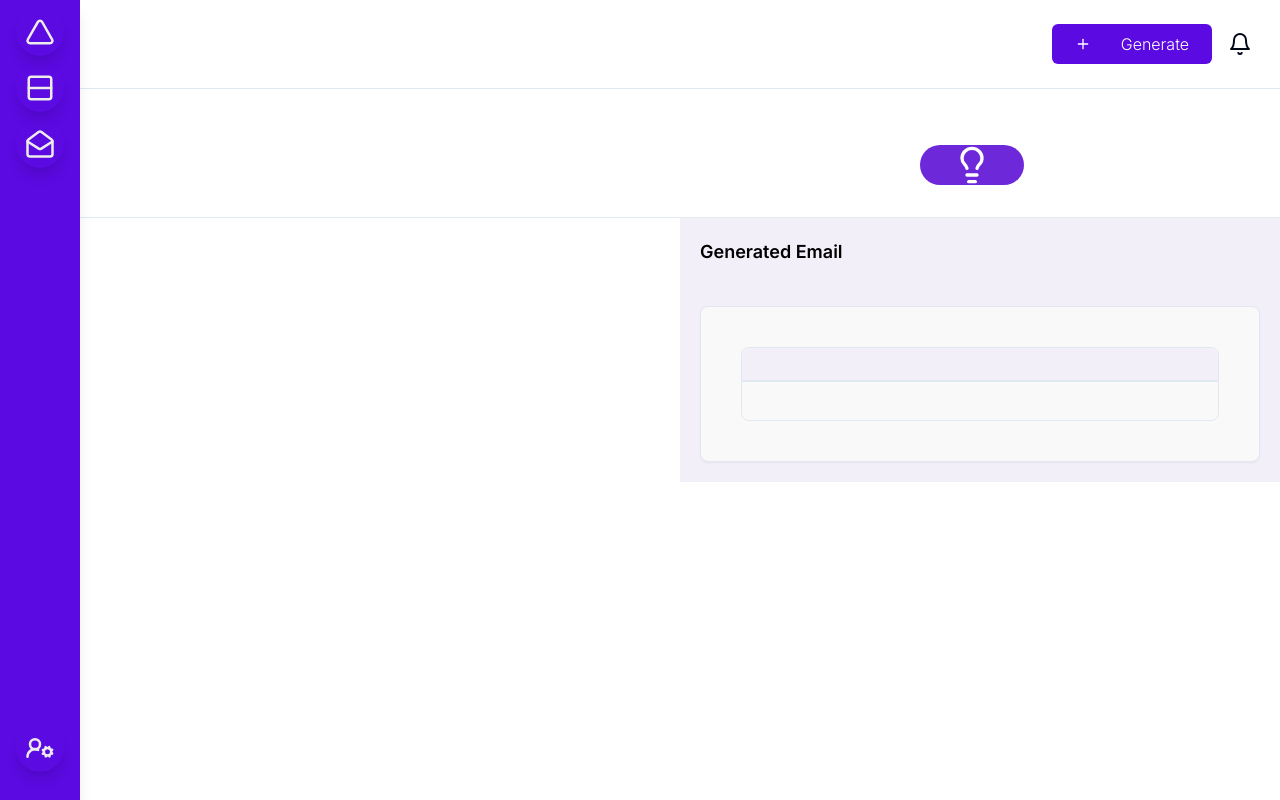
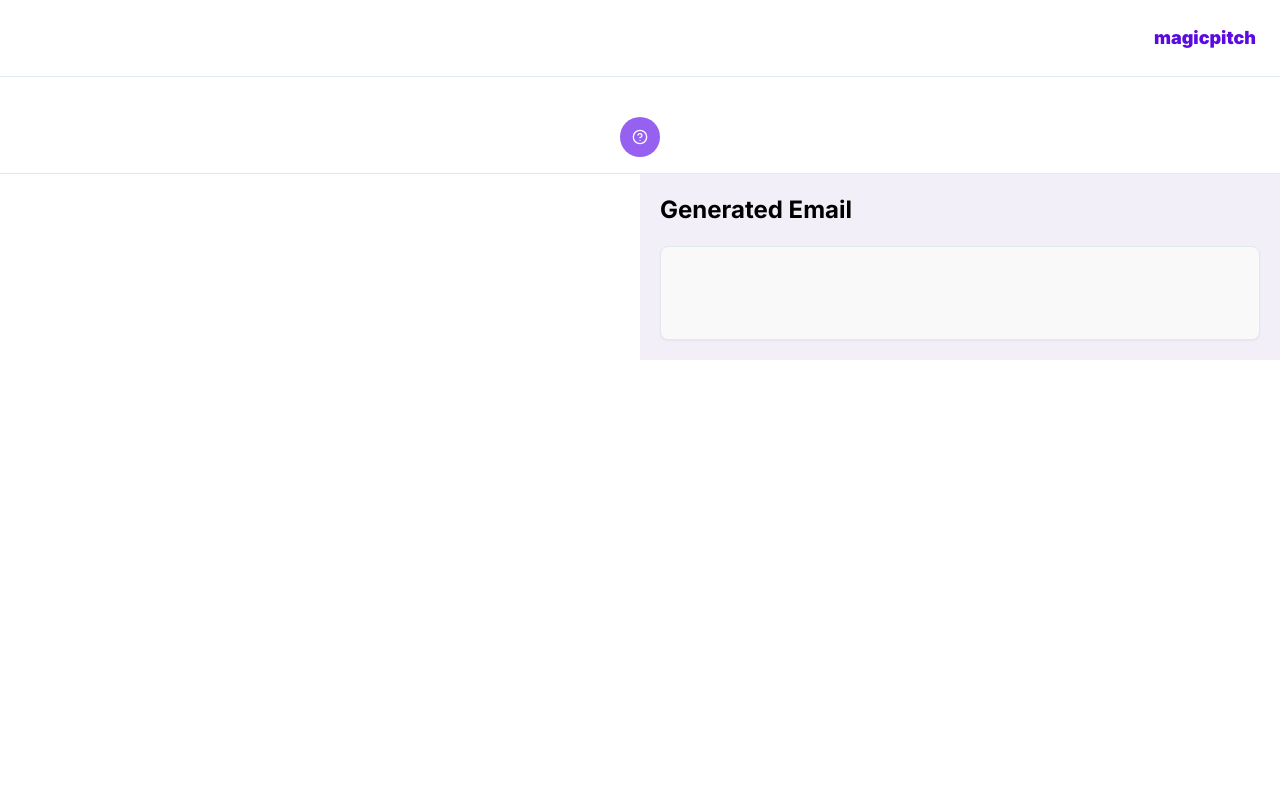
Before and after one commit to Infignity/frontend_campaingn_demo, a Next.js app: page /stratergy in a window 1280 px wide. Built offline with nearby package versions, Linux system fonts and the light colour scheme.

Commit message:
update design

```diff
--- a/app/layout.tsx
+++ b/app/layout.tsx
@@ -35,12 +35,12 @@ export default function RootLayout({
           pauseOnHover
         />
         <div className="flex h-screen overflow-hidden bg-[#FFF]">
-          <SideBar />
+          {/* <SideBar /> */}
           <div className="flex-grow flex flex-col overflow-hidden">
             <Header />
             <Separator />
 
-            <div className="flex-grow overflow-auto ml-20">
+            <div className="flex-grow overflow-auto">
               {children}
             </div>
           </div>
--- a/components/AnalysisCard.tsx
+++ b/components/AnalysisCard.tsx
@@ -1,7 +1,7 @@
 import React from 'react';
 import { Card, CardContent } from './ui/card';
 import { Dot, MousePointerSquareDashed } from 'lucide-react';
-import { PacmanLoader } from 'react-spinners';
+import { ScaleLoader } from 'react-spinners';
 
 
 type Props = {
@@ -26,13 +26,12 @@ const AnalysisCard = ({ headingText, text, loading }: Props) => {
           <CardContent>
             {loading ? (
               <div className="flex justify-between gap-10 align-center items-center">
-                <PacmanLoader
+                <ScaleLoader
                   color="#404c4a"
                   loading
-                  size={50}
                   className=""
                 />
-                <p className="text-gray-600">Loading...</p>
+                {/* <p className="text-gray-600">Loading...</p> */}
               </div>
             ) : (
               <ul className="list-none">
--- a/components/Filter.tsx
+++ b/components/Filter.tsx
@@ -1,6 +1,6 @@
 import React from 'react'
 import { ReasonDialog } from './ReasonDialog'
-import { Bell, Delete } from 'lucide-react'
+import { Bell, X, FilterX } from 'lucide-react'
 import { useSnapshot } from 'valtio'
 import { analysisStore } from '@/lib/state'
 
@@ -12,24 +12,22 @@ const Filter = (props: Props) => {
 
 
     return (
-        <div className="flex justify-center p-4">
-            <div className="w-1/2 ">
 
-                <ul className="flex flex-wrap justify-center list-none">
+            <div className="flex justify-center">
+                <ul className="flex flex-wrap justify-center list-none text-sm">
                 {snapshot.filters.keyword?.map((item: string, index: any) => (
-                    <li key={index} className="w-fit h-10 p-2 m-3 flex items-center border rounded-lg bg-[#F9F9F9] hover:bg-[#F2EFF8]">
-                        <Bell className='w-6 h-6 mr-2' />
+                    <li key={index} className="w-fit h-10 p-2 m-1 flex items-center border rounded-lg bg-[#FEEBC8] hover:bg-yellow-300/30 font-bold text-[#7b341e] hover:cursor-pointer">
+                        <FilterX className='w-4 h-4 mr-2 text-[#7b341e]' />
                         <p className="flex-1">{item}</p>
-                        <Delete className='w-6 h-6 ml-2' />
+                        <X className='w-4 h-4 ml-2' />
                     </li>
                 ))}
                 </ul>
+                <div className="mx-10 flex justify-center">
+                    <ReasonDialog reasons={snapshot.filters.reason} />
+                </div>
+            </div>
 
-            </div>
-            <div className="w-1/2 flex justify-center">
-                <ReasonDialog reasons={snapshot.filters.reason} />
-            </div>
-        </div>
 
     )
 }
--- a/components/Header.tsx
+++ b/components/Header.tsx
@@ -9,11 +9,7 @@ const Header = (props: Props) => {
     return (
         <div>
             <div className='flex items-center justify-end gap-4 m-6'>
-                <Button className="w-40 bg-[#5B0AE1] flex items-center justify-around font-light  rounded-md p-2 ml-2 hover:bg-violet-600"><Plus className="w-4 h-4 text-white" /><p className="font-inter text-base text-white font-light">Generate</p></Button>
-
-
-                <Bell className="w-6 h-6 mr-1" />
-
+                <p className="font-inter text-lg text-[#5B0AE1] font-black">magicpitch</p>
             </div>
         </div>
 
--- a/components/HomeView.tsx
+++ b/components/HomeView.tsx
@@ -12,7 +12,7 @@ import axios from 'axios';
 import { scrapeUrl } from '@/utils/netwrok';
 import { motion } from 'framer-motion';
 import { slideInVariant } from '@/utils/motion';
-import { ClipLoader } from 'react-spinners';
+import { HashLoader } from 'react-spinners';
 
 
 type Props = {}
@@ -64,7 +64,7 @@ const HomeView = (props: Props) => {
         <div className='flex w-full flex-col m-[15%] '>
           <div className="flex flex-col justify-center items-left text-left">
 
-            <h1 className="text-gray-900 font-semibold text-5xl font-inter">Let&apos;s Stay Connected</h1>
+            <h1 className="text-gray-900 font-semibold text-5xl font-inter">Company's Website</h1>
             <h3 className="text-gray-500 mt-4 mb-4 text-lg font-inter font-light">
               To help us better connect and understand your profile,<br />
               we kindly request that you provide your website URL and LinkedIn profile URL
@@ -76,7 +76,7 @@ const HomeView = (props: Props) => {
               className='w-full flex space-x-1'
             >
               <Input type="text"
-                placeholder="Paste your Website URL"
+                placeholder="https://magicpitch.ai"
                 name="website_url"
                 value={formData.website_url}
                 onChange={handleFormChange}
@@ -84,10 +84,10 @@ const HomeView = (props: Props) => {
               {
                 loading ? (
                   <div className="flex items-center justify-center">
-                    <ClipLoader size={35} color={"#5B0AE1"} loading={loading} />
+                    <HashLoader size={35} color={"#5B0AE1"} loading={loading} />
                   </div>
                 ) : (
-                  <Button type="submit" className="w-40 bg-[#5B0AE1] flex items-center justify-around font-light  rounded-md p-2 ml-5  hover:bg-violent-500"><Wand2 className="w-4 h-4 text-white" /><p className="font-inter text-base p-2 text-white font-light">Generate</p></Button>
+                  <Button type="submit" className="w-40 bg-[#5B0AE1] flex items-center justify-around font-light  rounded-md p-2 ml-5  hover:bg-violent-500"><Wand2 className="w-4 h-4 text-white" /><p className="font-inter text-base p-2 text-white font-light">Submit</p></Button>
                 )}
             </ form >
 
@@ -96,7 +96,7 @@ const HomeView = (props: Props) => {
 
         </div>
         <div className='flex flex-col justify-center items-center mr-[5%]'>
-          <Image src="https://illustrations.popsy.co/violet/keynote-presentation.svg" alt="Home Page Image" width={1000} height={1000} />
+          <Image src="https://illustrations.popsy.co/violet/keynote-presentation.svg" alt="Home Page Image" width={1500} height={1500} />
 
         </div>
       </div>
--- a/components/IconCard.tsx
+++ b/components/IconCard.tsx
@@ -1,6 +1,6 @@
 import React from 'react'
 import { Card } from './ui/card'
-import { AtSign, Briefcase, Globe2} from 'lucide-react'
+import { AtSign, Briefcase, Globe2, MapPin, Building} from 'lucide-react'
 import { Avatar, AvatarFallback, AvatarImage } from './ui/avatar';
 import { getInitials } from '@/lib/utils';
 
@@ -17,8 +17,8 @@ const IconCard = ({ name, active, location, job_title, job_title_role, job_compa
   const initials = getInitials(name)
   return (
     <>
-      <Card className={`w-full p-4 font-inter flex  flex-col sm:flex-row items-center hover:bg-[#F2EFF8] ${active ? "bg-[#F2EFF8]" : ""}`}>
-        <div className="ml-4 rounded-full bg-[#FAFAFA] p-3">
+      <Card className={`w-full p-4 font-inter flex border flex-col sm:flex-row items-center hover:bg-[#F2EFF8] shadow-lg ${active ? "bg-[#F2EFF8]" : ""}`}>
+        <div className="ml-4 rounded-full p-3">
           <Avatar className="">
             <AvatarImage src="" />
             <AvatarFallback className="font-mono font-bold space-x-2 tracking-wide">
@@ -26,36 +26,15 @@ const IconCard = ({ name, active, location, job_title, job_title_role, job_compa
             </AvatarFallback>
           </Avatar>
         </div>
-        <div className="w-full flex-grow gap-2 mt-2 sm:mt-0">
-          <div className="w-full flex justify-between items-center">
-            <h3 className="text-lg text-left capitalize font-semibold ml-4 mb-2 sm:mb-0">
-              {name}
-            </h3>
-            <p className="flex items-center gap-3 w-full p-3 sm:w-auto">
-              <span className="rounded-full p-2">
-                <Globe2 className=" text-left text-[#5B0AE1]" size={20} />
-              </span>
-              {location}
-            </p>
+        <div className="text-left ml-3">
+          <div className='mb-5'>
+            <h1 className='text-2xl capitalize'>{name}</h1>
+            <p className='capitalize'>{job_title}</p>
           </div>
-          <div className="flex flex-wrap">
-
-            <p className="flex items-center gap-3 w-full p-3 sm:w-auto">
-              <span className="rounded-full p-2">
-                <Briefcase className=" text-left text-[#5B0AE1]" size={20} />
-              </span>
-              {job_title_role}
-            </p>
-            <p className="flex items-center gap-3 w-full p-3 sm:w-auto">
-              <span className="rounded-full p-2"></span>
-              {job_title}
-            </p>
-            <p className="flex items-center gap-3 w-full p-3 sm:w-auto">
-              <span className="rounded-full p-2">
-                <AtSign className=" text-left text-[#5B0AE1]" size={20} />
-              </span>
-              {job_company_name}
-            </p>
+          <p></p>
+          <div className='flex flex-col capitalize text-gray-700'>
+            {job_company_name?<p><Building className='inline-block w-5 h-5 mb-1'/> {job_company_name}</p>:<></>}
+            {location?<p><MapPin className='inline-block w-5 h-5 mb-1'/> {location}</p>:<></>}
           </div>
         </div>
       </Card>
--- a/components/MessageCard.tsx
+++ b/components/MessageCard.tsx
@@ -2,7 +2,7 @@ import React from 'react'
 import { Card, CardContent, CardTitle } from './ui/card'
 import Markdown from 'react-markdown'
 import remarkGfm from 'remark-gfm'
-import { ClipLoader } from 'react-spinners'
+import { ClipLoader, HashLoader } from 'react-spinners'
 
 type Props = {
     generatedEmail: string;
@@ -14,26 +14,20 @@ type Props = {
 const MessageCard = ({ generatedEmail, prevEmail, nextEmail, loading }: Props) => {
     return (
         <div className="w-full h-full flex flex-col p-5 bg-[#F2EFF8]">
-            <h2 className="text-lg text-black font-semibold"> Generated Email</h2>
-            <div className="mt-10"></div>
-            <Card className="w-full p-10 border bg-[#F9F9F9] items-center">
-                <div className="relative border rounded-lg bg-[#F9F9F9]">
-                    <CardTitle className="absolute top-0 w-full bg-[#F2EFF8] rounded-t-lg border-b-2 h-50 ">
-                        <div className="h-8"></div>
-                    </CardTitle>
-
+            <h2 className="text-2xl text-black font-bold"> Generated Email</h2>
+            <div className="mt-5"></div>
+            <Card className="w-full p-6 border bg-[#F9F9F9] items-center text-lg">
                     <CardContent>
-                        <div className="mt-12">
+                        <div className="mt-5">
                             {loading ? (
                                 <div className="flex justify-center items-center">
-                                    <ClipLoader size={35} color={"#123abc"} loading={loading} />
+                                    <HashLoader size={35} color={"#123abc"} loading={loading} />
                                 </div>
                             ) : (
                                 <Markdown remarkPlugins={[remarkGfm]}>{generatedEmail}</Markdown>
                             )}
                         </div>
                     </CardContent>
-                </div>
             </Card>
         </div>
     )
--- a/components/ReasonDialog.tsx
+++ b/components/ReasonDialog.tsx
@@ -10,7 +10,7 @@ import {
   DialogTrigger,
 
 } from "@/components/ui/dialog"
-import { Dot, Lightbulb, X } from "lucide-react"
+import { Dot, HelpCircle, X } from "lucide-react"
 
 
 export function ReasonDialog({ reasons }: { reasons: string[] | any }) {
@@ -18,30 +18,25 @@ export function ReasonDialog({ reasons }: { reasons: string[] | any }) {
   return (
     <Dialog>
       <DialogTrigger asChild>
-        <Button variant="ghost" className="w-30 h-15 rounded-full bg-violet-700 shadox-xl hover:bg-violet-600" size="lg"><Lightbulb className="w-10 h-10 text-white" /></Button>
+        <Button variant="ghost" className="w-10 h-10 rounded-full bg-violet-600/80 shadox-xl hover:bg-violet-600" size="sm"><HelpCircle className="w-8 h-8 text-white" /></Button>
       </DialogTrigger>
-      <DialogContent className="sm:max-w-[425px] w-fit h-fit bg-violet-200 hover:bg-violet-300">
+      <DialogContent className="sm:max-w-[425px] w-fit h-fit bg-white">
         <DialogHeader>
-          <DialogTitle>Logic</DialogTitle>
-          <DialogDescription>
-            Why this filter is choosen
-          </DialogDescription>
+          <DialogTitle>Why this filter is choosen</DialogTitle>
         </DialogHeader>
 
 
         <ul className="list-none">
           {reasons?.map((item: string, index: any) => (
             <li key={index} className="flex items-center gap-2">
-              <Dot size={50} className='w-fit text-gray-300' />
               <div className='w-full text-left '>{item}</div>
             </li>
           ))}
         </ul>
 
-
         <DialogFooter>
           <DialogClose asChild>
-            <Button className="w-40 bg-[#F2EFF8] flex items-center justify-around font-light  rounded-md p-2 ml-2 hover:bg-violent-200 hover:text-black" variant="secondary"><X className="w-4 h-4 text-[#424242]" /><p className="font-inter text-base text-[#424242] font-light">Close</p></Button>
+            <button className="bg-violet-700 px-3 py-1 rounded-md text-white font-semibold">close</button>
           </DialogClose>
         </DialogFooter>
       </DialogContent>
--- a/components/SecondPageBar.tsx
+++ b/components/SecondPageBar.tsx
@@ -20,9 +20,9 @@ const NavigationItem = ({ href, icon, name }: NavigationItemProps) => {
 
     return (
         <Link href={href} className={isActive ? 'active' : ''}>
-        <Button className={`w-40 ${isActive ? 'bg-violet-300' : 'bg-zinc-100'} flex items-center justify-around font-light rounded-md p-2 ml-2 hover:text-black text-gray-900 hover:bg-[#F2EFF8]`}>
+        <Button className={`w-40 ${isActive ? 'bg-[#5B0AE1]' : 'bg-zinc-100'} flex items-center justify-around font-light rounded-md p-2 ml-2 hover:text-black text-gray-900 hover:bg-[#F2EFF8]`}>
           {icon}
-          <p className="font-inter text-base text-inherit font-light">{name}</p>
+          <p className={`font-inter text-base text-inherit font-light ${isActive ? 'text-white' : ''}`}>{name}</p>
         </Button>
       </Link>
 
@@ -35,6 +35,7 @@ const SecondPageBar = (props: Props) => {
 
     // active. pass it as a prop
     return (
+
         <>
             <div className="w-full flex items-center justify-between p-6 ">
                 <div className="flex items-center gap-3 ">
@@ -50,7 +51,7 @@ const SecondPageBar = (props: Props) => {
                 <div className="flex items-center gap-3">
                     <Button className="w-10 bg-violet-300 flex items-center justify-center font-light  rounded-lg p-2 ml-2 hover:bg-zinc-100 text-gray-900"><Share2 className="w-4 h-4 text-gray-900" /></Button>
                     <Link href="/stratergy">
-                        <Button className="w-35 bg-violet-300 flex items-center justify-around font-light  rounded-lg p-2 ml-2 hover:bg-[#F2EFF8] text-gray-900"><p className="font-inter text-base text-gray-900 ">Next</p><ChevronRight className="w-4 h-4 text-gray-900" /></Button>
+                        <Button className="w-35 bg-[#5B0AE1] flex items-center justify-around font-light  rounded-lg p-2 ml-2 text-white pl-5"><p className="font-inter text-base text-white mr-2 font-semibold">Next</p><ChevronRight className="w-4 h-4 text-whites" /></Button>
                     </Link>
                 </div>
             </div>
--- a/components/ThirdPage.tsx
+++ b/components/ThirdPage.tsx
@@ -93,7 +93,7 @@ const ThirdPage = (props: Props) => {
             <div className="w-full flex flex-col lg:flex-row">
 
                 <div className="lg:w-1/2">
-                    <div className="flex flex-col">
+                    <div className="flex flex-col pt-5 ">
                         {snapshot.details.map((detail, index) => (
                             <Button
                                 key={index}
```
